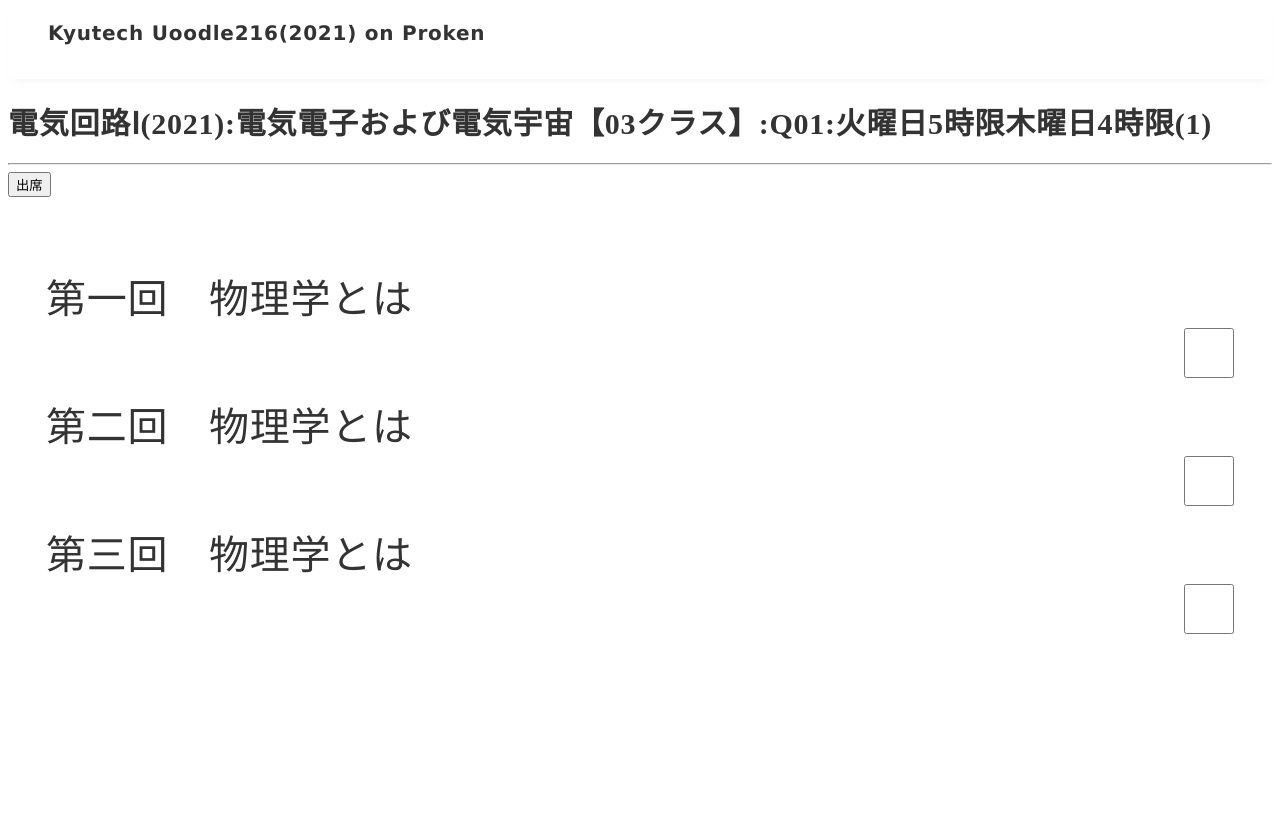
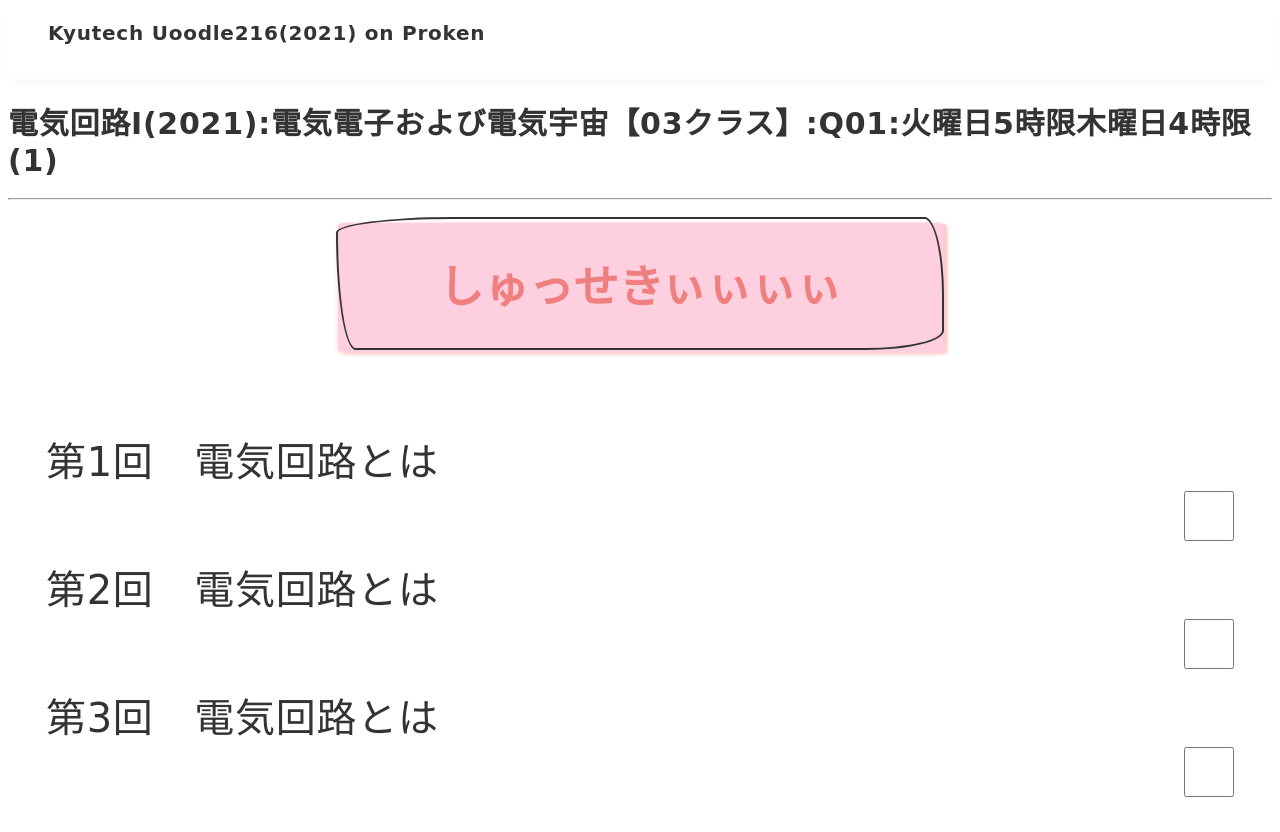
Before and after one commit to kyutech-programming-club/auto-manegement, a plain HTML site: page site/main/subjects/denkikairo.html in a window 1280 px wide. Before the commit the page ends 800 px from the top, so only its background shows below. Drawn offline with Linux system fonts and the light colour scheme.

Commit message:
changed design

```diff
--- a/site/loginstyle.css
+++ b/site/loginstyle.css
@@ -9,16 +9,16 @@ html, body {
     height: 100%;
 }
 body {
-    font-family:Verdana, Geneva, sans-serif;
+    font-family: 'Covered By Your Grace', cursive,Verdana;
     font-size: 12px;
     line-height: 1.5;
     color: #717171;
-    background: #717171;
+    background: #FBBEDF;
 }
 a:link,
 a:visited {
     text-decoration: none;
-    color: #717171;
+    color: #FBBEDF;
 }
 img {
     max-width: 50%;
@@ -98,13 +98,16 @@ form {
 }
 form label { /* labels are hidden */
     font-weight: bold;
+    font-family: 'Covered By Your Grace', cursive,Verdana;
 }
 form legend {
     font-size:1.2em;
+    font-family: 'Covered By Your Grace', cursive,Verdana;
     margin-bottom: 12px;
 }
 .form-element-wrapper {
     margin-bottom: 12px;
+    font-family: 'Covered By Your Grace', cursive,Verdana;
 }
 .form-element {
     width: 100%;
@@ -116,24 +119,31 @@ form legend {
     -moz-border-radius: 4px;
 }
 .form-field {
-    color: #B7B7B7;
-    border: 1px solid #B7B7B7;
+    padding: .75em 4em;
+    border: 4px solid #FBBEDF;
+    border-radius: 3em .5em 2em .5em/.4em 2em .5em 3em;
+    color: #717171;
 }
 .form-field-focus,
 .form-field:focus,
 input[type="text"]:focus {
-    color: #333333;
-    border-color: #333;
+    padding: .75em 4em;
+    border: 3px solid #FBBEDF;
+    border-radius: 3em .5em 2em .5em/.4em 2em .5em 3em;
+    color: #717171;
 }
 .form-button {
-    background: #339966	;
+    background: #ffffff;
     box-sizing: content-box;
     -moz-box-sizing: content-box;
-    color: #ffffff;
+    padding: .75em 4em;
+    border: 3px solid #FBBEDF;
+    border-radius: 3em .5em 2em .5em/.4em 2em .5em 3em;
+    color: #717171;
     cursor: pointer;
 }
 .form-button:hover {
-    background: #33FF99	;
+    background: #FCA3CC;
 }
 .form-error {
     padding: 0;
--- a/site/main/style.css
+++ b/site/main/style.css
@@ -1,5 +1,5 @@
 body {
-  font-family:Verdana, Geneva, sans-serif;
+  font-family: 'Covered By Your Grace', cursive,Verdana;
   font-size: 15px;
   letter-spacing: .05em;
   color: #333;
@@ -17,6 +17,7 @@ img {
   height: auto;
   vertical-align: bottom;
   border-style: none;
+  border-radius: 8px;
 }
 
 
@@ -58,6 +59,7 @@ img {
 }
 
 .card {
+  position: relative; z-index: 0;
   background: #fff;
   box-shadow: 0 2px 5px #ccc;
   display: flex;
@@ -65,12 +67,13 @@ img {
 }
 
 .card-item {
+  position: relative; z-index: 2;
+  background-color: #fff;
   width: 300px;
   margin-right: 1.58730%;
   margin-bottom: 40px;
-  color: #333;
-  border: 1px solid #C0C0C0;
-  border-radius: 8px;
+  padding: 10px;
+  border: 1px solid #ccc;
 }
 
 .card-img {
@@ -96,15 +99,14 @@ img {
 }
 
 .card-link-container a {
-  position: relative;
   display: block;
-  border-radius: 8px;
   background-color: #fff;
   transition: background 0.4s;
+  border-radius: 8px;
 }
 
 .card-link-container a:hover {
-  background: #CCCCCC	;
+  background: #ccc;
 }
 
 .card-link {
@@ -121,6 +123,16 @@ img {
   color: #000000;
 }
 
+.back{
+  position: absolute; z-index:1;
+  background: url(../images/back.png) no-repeat;
+  right: 0;
+  bottom: 0;
+  background-attachment: fixed;
+  display: block;
+  height: 65%;
+  width: 45%;
+}
 
 .footer {
   padding: 30px;
--- a/site/main/subjects/denkikairo.html
+++ b/site/main/subjects/denkikairo.html
@@ -21,15 +21,19 @@
     <h1>電気回路Ⅰ(2021):電気電子および電気宇宙【03クラス】:Q01:火曜日5時限木曜日4時限(1)</h1>
     <hr>
     <div class="attendance" id="submit-attendance">
-      <button onclick="window.alert('出席を確認しました！')">出席</button>
+      <button class="button" onclick="window.alert('出席を確認しました！')">しゅっせきぃぃぃぃ</button>
     </div>
   </div>
-  <div class="classtimes">第一回　物理学とは</div>
+  <div class="classtimes">第1回　電気回路とは</div>
   <input class="checkbox" type="checkbox">
-  <div class="classtimes">第二回　物理学とは</div>
+  <div class="classtimes">第2回　電気回路とは</div>
   <input class="checkbox" type="checkbox">
-  <div class="classtimes">第三回　物理学とは</div>
+  <div class="classtimes">第3回　電気回路とは</div>
   <input class="checkbox" type="checkbox">
+
+  <footer>
+    <div class="fotter"></div>
+  </footer>
 </body>
 
 </html>
--- a/site/main/subjects/subjects.css
+++ b/site/main/subjects/subjects.css
@@ -2,6 +2,8 @@ body {
   font-size: 15px;
   letter-spacing: .05em;
   color: #333;
+  font-family: 'Covered By Your Grace', cursive,Verdana;
+
 }
 
 a {
@@ -52,16 +54,61 @@ img {
   /* font-weight: bold; */
   line-height: 1.2;
   margin-right: 20px;
-  font-family:Verdana, Geneva, sans-serif;
+  font-family: 'Covered By Your Grace', cursive,Verdana;
 }
 
 .header-logo a {
   color: #333;
   text-decoration: none;
+  font-family: 'Covered By Your Grace', cursive,Verdana;
+
+}
+
+.attendance{
+  text-align: center;
+}
+
+.button{
+  position: relative;
+  display: inline-block;
+  text-align: center;
+  text-decoration: none;
+  margin: 10px;
+  padding: 32px 100px 32px 100px;
+  background: none;
+  text-transform: uppercase;
+  font-size: 300%;
+  font-weight: bold;
+  color:#f08080;/*ボタン文字色*/
+  border: 2px solid #333;
+  border-radius: 3em .5em 2em .5em/.4em 2em .5em 3em;
+  cursor: pointer;
+}
+.button:before,
+.button::after {
+  border-radius: 4px;
+  box-shadow: 0 1px 4px #ffced0;
+  content: "";
+  height: 100%;
+  position: absolute;
+  width: 100%;
+}
+.button::before {
+  background-color: #FDCFDF;
+  left: 0;
+  top: 4px;
+  z-index: -1;
+}
+.button::after {
+  background-color: #ffced0;
+  top: 5px;
+  left: 5px;
+  z-index: -2;
 }
 
 .classtimes {
   font-size: 40px;
+  font-family: 'Covered By Your Grace', cursive,Verdana;
   margin-top: 70px;
   margin-left: 3%;
 }
@@ -71,4 +118,9 @@ img {
   height: 50px;
   float: right;
   margin-right: 3%;
+  cursor: pointer;
 }
+
+footer {
+  height: 80px;
+}
```
Also changed, not shown: site/index.html (+2 -2 lines), site/loginindex.html (deleted, +0 -63 lines), site/main/dashbord.html (+2 -0 lines), site/main/subjects/buturi.html (+3 -3 lines), site/main/subjects/denjiki.html (+3 -3 lines), site/main/subjects/densikairo.html (+3 -3 lines), site/main/subjects/muki.html (+3 -3 lines), site/main/subjects/yuuki.html (+3 -3 lines), site/images/back.png (added), site/images/book.png (deleted).
